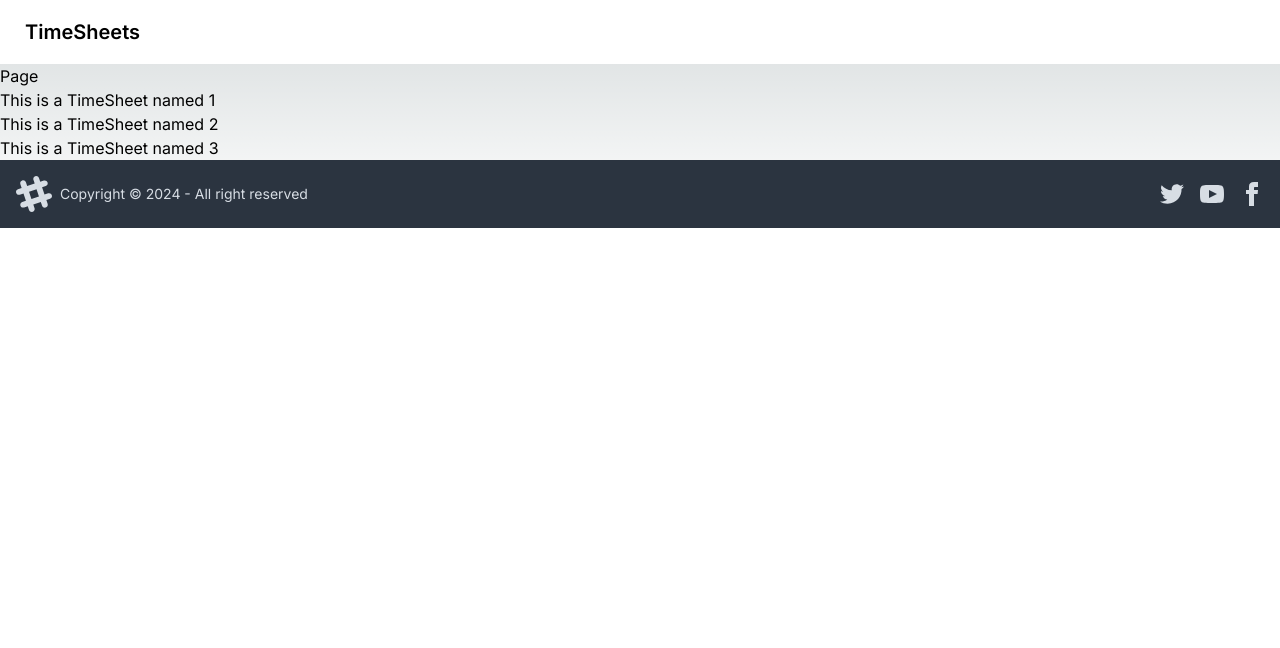
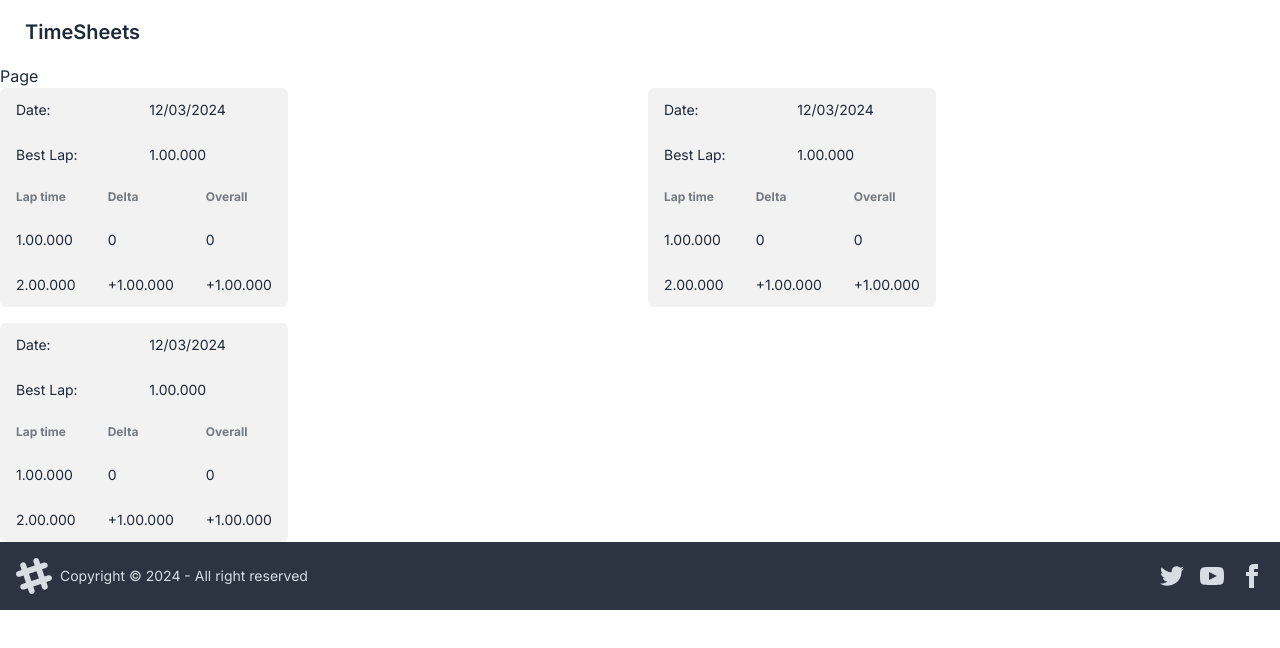
Before and after one commit to JQueimado/time-sheets-nextjs, a Next.js app: page / in a window 1280 px wide. Shown: the top 648 px of the page. Built offline with nearby package versions, Linux system fonts and the light colour scheme.

Commit message:
add tables

```diff
--- a/app/TimeSheet.tsx
+++ b/app/TimeSheet.tsx
@@ -1,7 +1,61 @@
-interface props {
-  name: String;
+import { ReactNode } from "react";
+
+interface lapData {
+  time: String;
+  delta: String;
+  overall: String;
 }
 
-export default async function TimeSheet({ name }: props) {
-  return <div>This is a TimeSheet named {name}</div>;
+interface timeSheetData {
+  date: String;
+  bestLap: String;
+  laps: lapData[];
 }
+
+const data: timeSheetData = {
+  date: "12/03/2024",
+  bestLap: "1.00.000",
+  laps: [
+    { time: "1.00.000", delta: "0", overall: "0" },
+    { time: "2.00.000", delta: "+1.00.000", overall: "+1.00.000" },
+  ],
+};
+
+export default async function TimeSheet() {
+  return (
+    <div className="overflow-x max-w-fit rounded-md bg-base-200">
+      <table className="table">
+        <tbody>
+          <tr>
+            <td>Date:</td>
+            <td> {data.date} </td>
+          </tr>
+          <tr>
+            <td>Best Lap:</td>
+            <td>{data.bestLap}</td>
+          </tr>
+        </tbody>
+      </table>
+      <table className="table">
+        <thead>
+          <tr>
+            <td>Lap time</td>
+            <td>Delta</td>
+            <td>Overall</td>
+          </tr>
+        </thead>
+        <tbody>
+          {data.laps.map((lap: lapData): ReactNode => {
+            return (
+              <tr>
+                <td>{lap.time}</td>
+                <td>{lap.delta}</td>
+                <td>{lap.overall}</td>
+              </tr>
+            );
+          })}
+        </tbody>
+      </table>
+    </div>
+  );
+}
--- a/app/globals.css
+++ b/app/globals.css
@@ -2,32 +2,10 @@
 @tailwind components;
 @tailwind utilities;
 
-:root {
-  --foreground-rgb: 0, 0, 0;
-  --background-start-rgb: 214, 219, 220;
-  --background-end-rgb: 255, 255, 255;
-}
-
-@media (prefers-color-scheme: dark) {
-  :root {
-    --foreground-rgb: 255, 255, 255;
-    --background-start-rgb: 0, 0, 0;
-    --background-end-rgb: 0, 0, 0;
+@layer base {
+  input[type="number"]::-webkit-inner-spin-button,
+  input[type="number"]::-webkit-outer-spin-button {
+    -webkit-appearance: none;
+    margin: 0;
   }
 }
-
-body {
-  color: rgb(var(--foreground-rgb));
-  background: linear-gradient(
-      to bottom,
-      transparent,
-      rgb(var(--background-end-rgb))
-    )
-    rgb(var(--background-start-rgb));
-}
-
-@layer utilities {
-  .text-balance {
-    text-wrap: balance;
-  }
-}
--- a/app/page.tsx
+++ b/app/page.tsx
@@ -1,13 +1,14 @@
-import Image from "next/image";
 import TimeSheet from "./TimeSheet";
 
 export default function Home() {
   return (
     <main>
       <div>Page</div>
-      <TimeSheet name="1" />
-      <TimeSheet name="2" />
-      <TimeSheet name="3" />
+      <div className="grid gap-4 grid-cols-2">
+        <TimeSheet />
+        <TimeSheet />
+        <TimeSheet />
+      </div>
     </main>
   );
 }
--- a/tailwind.config.ts
+++ b/tailwind.config.ts
@@ -7,13 +7,7 @@ const config: Config = {
     "./app/**/*.{js,ts,jsx,tsx,mdx}",
   ],
   theme: {
-    extend: {
-      backgroundImage: {
-        "gradient-radial": "radial-gradient(var(--tw-gradient-stops))",
-        "gradient-conic":
-          "conic-gradient(from 180deg at 50% 50%, var(--tw-gradient-stops))",
-      },
-    },
+    extend: {},
   },
   plugins: [require("daisyui")],
 };
```
